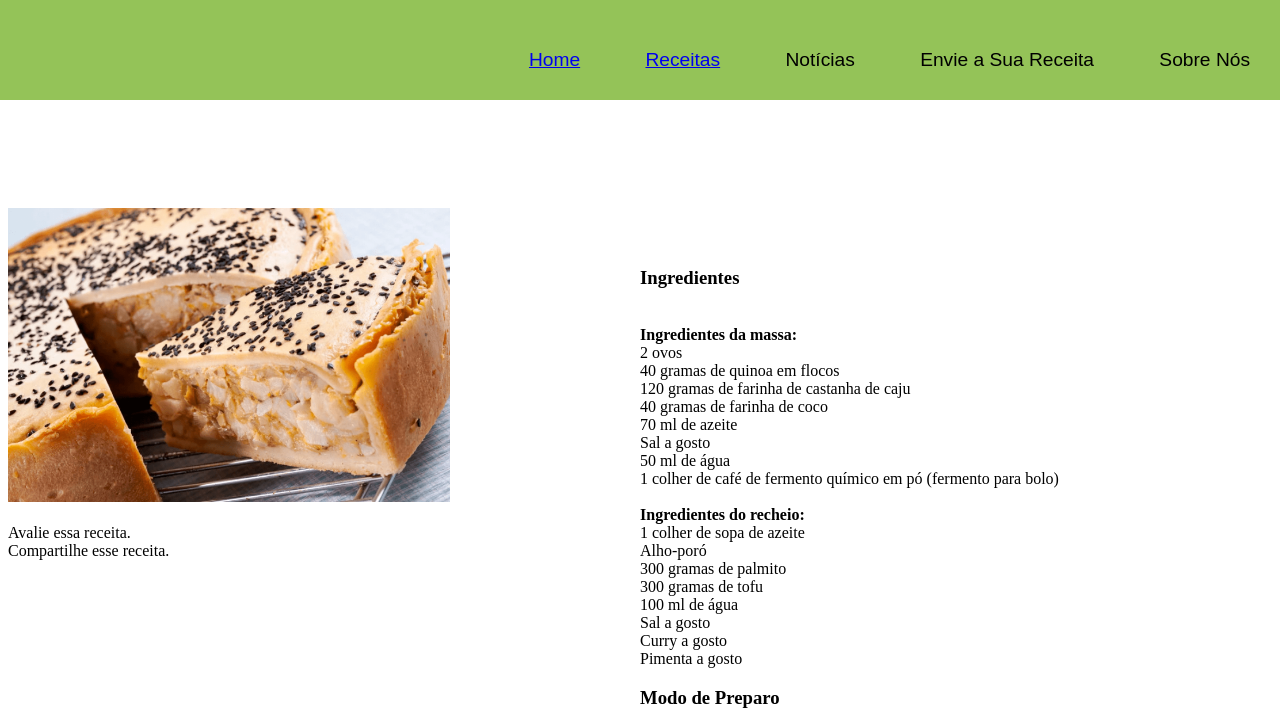
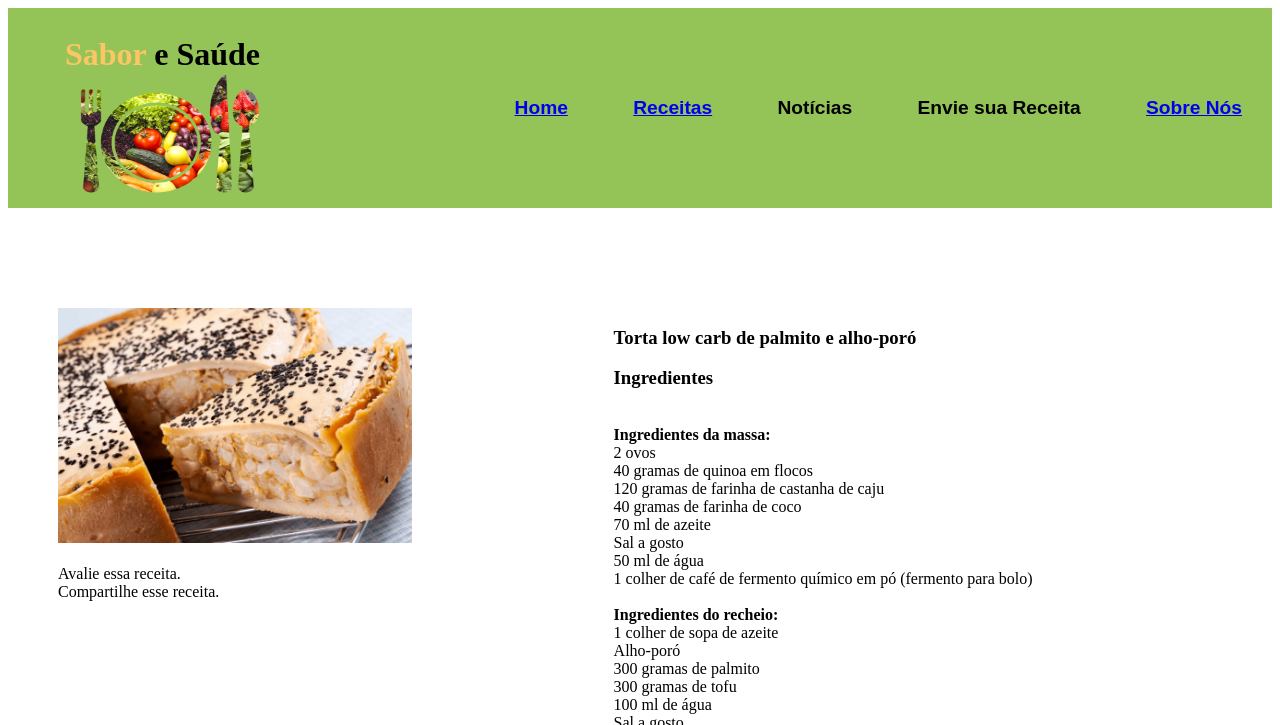
Before and after one commit to ICEI-PUC-Minas-PMV-ADS/pmv-ads-2023-1-e1-proj-web-t2-grupo3alimentos, a plain HTML site: page src/receita.html in a window 1280 px wide. Shown: the top 725 px of the page. Drawn offline with Linux system fonts and the light colour scheme.

Commit message:
feat: atualização da página receita

```diff
--- a/src/Style.css
+++ b/src/Style.css
@@ -1,16 +1,18 @@
 /*Cabecalho do Site */
 header {
-    position: fixed;
     left: 0;
     top: 0;
     width: 100%;
-    height: 100px;
+    height: 200px;
     background-color: rgb(148, 195, 88);
 }
 .menu-principal {
     float: right;
     font-family: Arial;
     font-size: larger;
+    height: 200px;
+    display:flex;
+    align-items: center;
 }
 
 /*Corpo do Site */
@@ -22,16 +24,35 @@ header {
     font-family: "Arial";
 }
 
+.menu-principal > ul > li:hover {
+    background-color: rgb(252, 198, 100);
+}
+
 .containerDivs {
     display:flex;
     clear: both
 }
 
 h2 {
-    font-family: "Blippo Black";
+    font-family: Arial;
     font-size: 50px;
+    padding: 35px;
 
 }
+
+h1 {
+    font-family: Blippo Black;
+    position: absolute;
+    top: 15px;
+    left: 65px;
+}
+
+.logo {
+    position: absolute;
+    top: 45px;
+    left: 70px;
+}
+
 .nomelogo {
     font-family: arial;
     font-size: 25px;
@@ -60,8 +81,9 @@ footer {
 
 .column {
     float: left;
-    width: 50%;
-    padding-top: 200px;
+    width: 40%;
+    padding-top: 100px;
+    padding-left: 50px;
 }
 
 .row:after {
@@ -70,6 +92,29 @@ footer {
     clear: both;
 }
 
+.coluna {
+    width: 20%;
+    float: right;
+    font-size: smaller;
+    text-align: center;
+
+}
+
+main {
+    height: 520px;
+    font-family: Arial;
+    font-size: larger;
+    color: black;
+    text-align: center;
+}
+
+.produto-item {
+    width: 200px;
+    float: left;
+    padding: 0 10px;
+
+}
+
 p {
     margin-right: 50px;
     padding-top: 10px;
--- a/src/receita.html
+++ b/src/receita.html
@@ -21,20 +21,23 @@
 
 <!-- header-->
 <header>
+    <h1> <span style="color: rgb(252, 198, 100);">Sabor</span> e Saúde </h1>
     <nav class="menu-principal">
         <ul>
-            <li><a href="Index.html">Home</a></li>
-            <li><a href="receita.html">Receitas</a></li>
-            <li>Notícias</li>
-            <li>Envie a Sua Receita</li>
-            <li>Sobre Nós</li>
+            <li><a href="Index.html"><strong>Home</strong></a></li>
+            <li><a href="receita.html"><strong>Receitas</strong></a></li>
+            <li><strong>Notícias</strong></li>
+            <li><strong>Envie sua Receita</strong></li>
+            <li><a href="SobreNos.html"><strong>Sobre Nós</strong></a></li>
         </ul>
     </nav>
+    <img class="logo" width="200" height="180"
+         src="imgs/logo.png" alt="sabor e saúde logo"> <br>
 </header>
 
 
 
-<div class="row" class="img">
+<div class="row">
 
     <!-- recipe illustration -->
     <div class="column">
@@ -48,7 +51,7 @@
     <!-- instructions -->
     <div class="column">
 
-        <h3> &nbsp </h3>
+        <h3> Torta low carb de palmito e alho-poró </h3>
         <h3>Ingredientes</h3>
         <br><b> Ingredientes da massa:</b>
         <br> 2 ovos
```
